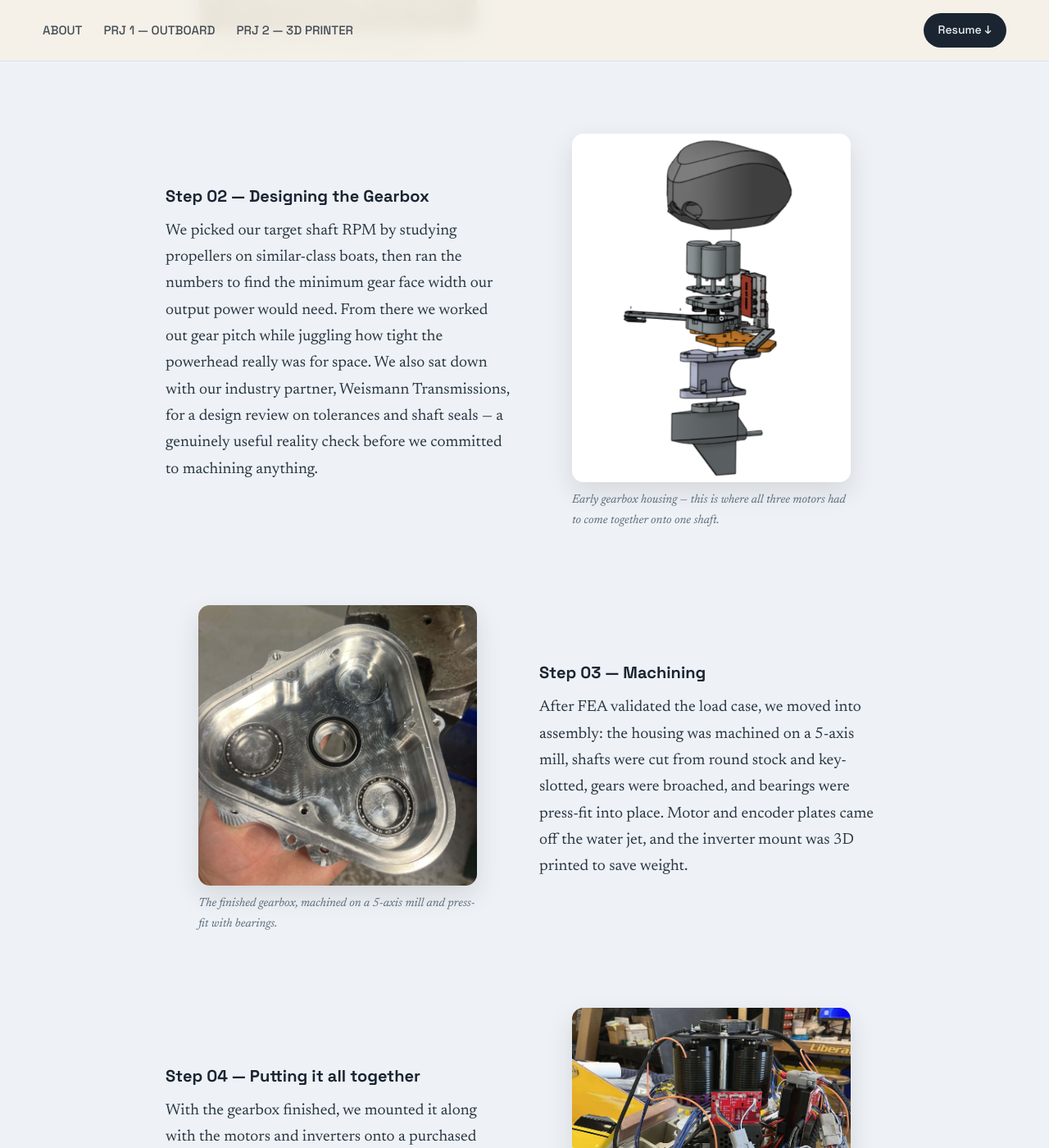
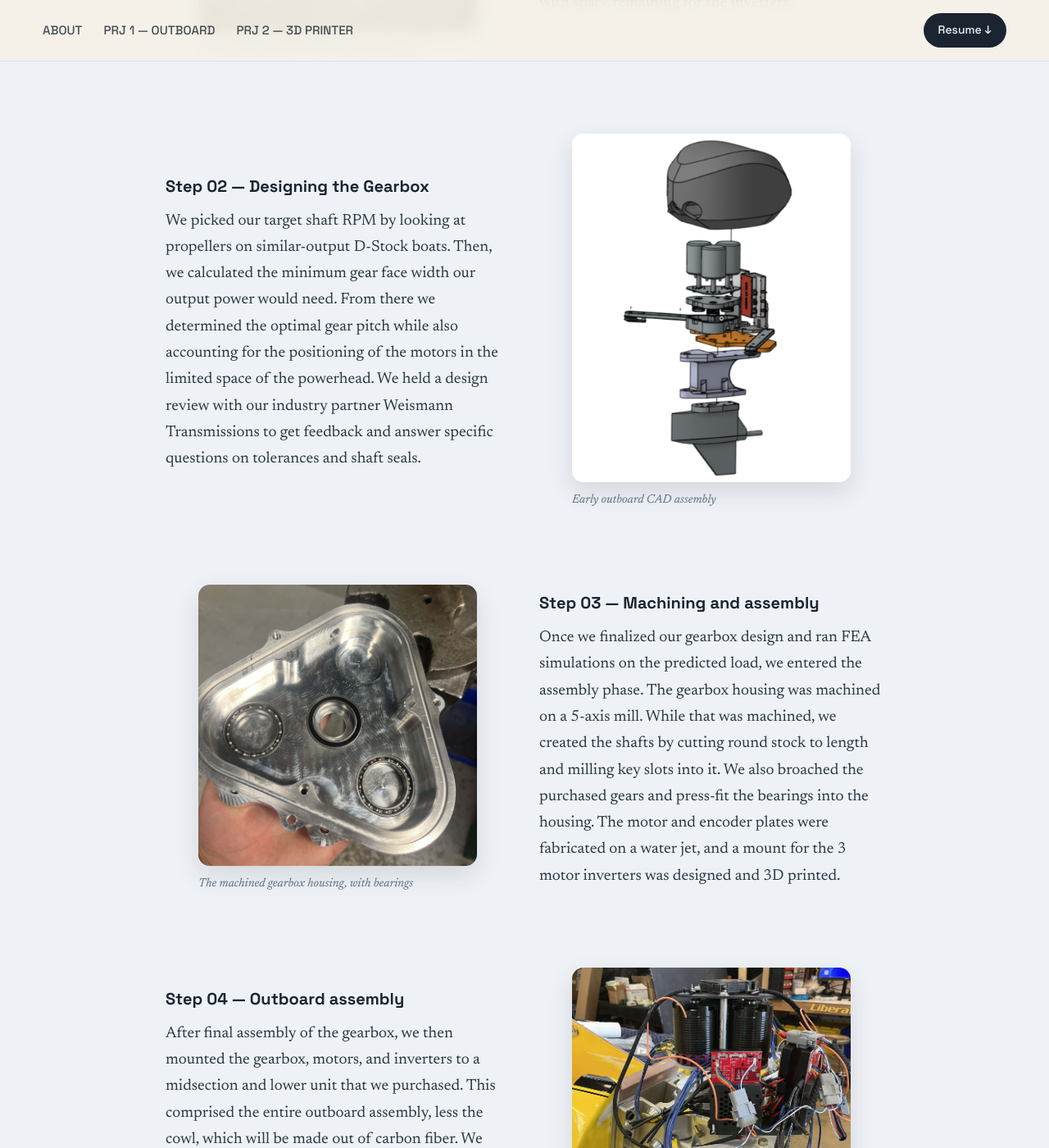
Before and after one commit to zacharysalloum/zacharysalloum.github.io, a Jekyll site: the page built from index.md, in a window 1280 px wide and 1400 px high, scrolled down 3081 px. Shown: the whole window at 82% size. Built offline with Jekyll 4.4.1, drawn with Linux system fonts in a browser that asks for light colours; some of the changed text lies outside the part shown.

Commit message:
Update index.md

```diff
--- a/index.md
+++ b/index.md
@@ -105,40 +105,40 @@
   </figure>
   <div class="log-text">
     <h4>Step 01 — Motor selection</h4>
-    <p>Once it was clear no single motor could hit 40+ hp under 55V, we pivoted to three in tandem. It meant more complexity downstream — namely, a gearbox that didn't exist yet — but it was the only path to the power we needed.</p>
+    <p>Once it was clear three motors were needed, we started thinking about how to use a gearbox to link the motors together to one output shaft. The biggest issue initially was trying to come up with a compact motor-gearbox assembly that fits in the powerhead with space remaining for the inverters.</p>
   </div>
 </div>
 
 <div class="log-step reverse">
   <figure class="log-photo">
     <img src="/assets/images/outboardExploded.png" alt="Outboard exploded view">
-    <figcaption>Early gearbox housing — this is where all three motors had to come together onto one shaft.</figcaption>
+    <figcaption>Early outboard CAD assembly</figcaption>
   </figure>
   <div class="log-text">
     <h4>Step 02 — Designing the Gearbox</h4>
-    <p>We picked our target shaft RPM by studying propellers on similar-class boats, then ran the numbers to find the minimum gear face width our output power would need. From there we worked out gear pitch while juggling how tight the powerhead really was for space. We also sat down with our industry partner, Weismann Transmissions, for a design review on tolerances and shaft seals — a genuinely useful reality check before we committed to machining anything.</p>
+    <p>We picked our target shaft RPM by looking at propellers on similar-output D-Stock boats. Then, we calculated the minimum gear face width our output power would need. From there we determined the optimal gear pitch while also accounting for the positioning of the motors in the limited space of the powerhead. We held a design review with our industry partner Weismann Transmissions to get feedback and answer specific questions on tolerances and shaft seals.</p>
   </div>
 </div>
 
 <div class="log-step">
   <figure class="log-photo">
     <img src="/assets/images/gearbox bottom.jpeg" alt="Gearbox housing, bottom view">
-    <figcaption>The finished gearbox, machined on a 5-axis mill and press-fit with bearings.</figcaption>
+    <figcaption>The machined gearbox housing, with bearings</figcaption>
   </figure>
   <div class="log-text">
-    <h4>Step 03 — Machining</h4>
-    <p>After FEA validated the load case, we moved into assembly: the housing was machined on a 5-axis mill, shafts were cut from round stock and key-slotted, gears were broached, and bearings were press-fit into place. Motor and encoder plates came off the water jet, and the inverter mount was 3D printed to save weight.</p>
+    <h4>Step 03 — Machining and assembly</h4>
+    <p>Once we finalized our gearbox design and ran FEA simulations on the predicted load, we entered the assembly phase. The gearbox housing was machined on a 5-axis mill. While that was machined, we created the shafts by cutting round stock to length and milling key slots into it. We also broached the purchased gears and press-fit the bearings into the housing. The motor and encoder plates were fabricated on a water jet, and a mount for the 3 motor inverters was designed and 3D printed.</p>
   </div>
 </div>
 
 <div class="log-step reverse">
   <figure class="log-photo">
     <img src="/assets/images/outboard1.jpeg" alt="Full outboard assembly on lower unit">
-    <figcaption>The complete outboard — gearbox, motors, and inverters mounted to the lower unit and bolted to the hull.</figcaption>
+    <figcaption>The early-stage outboard bolted to the hull.</figcaption>
   </figure>
   <div class="log-text">
-    <h4>Step 04 — Putting it all together</h4>
-    <p>With the gearbox finished, we mounted it along with the motors and inverters onto a purchased midsection and lower unit, then bolted the whole assembly to our D-Stock hull. From there we worked with the High Voltage sub-team to validate total output using a load disk — the moment all the earlier math either held up or didn't. It held up.</p>
+    <h4>Step 04 — Outboard assembly</h4>
+    <p>After final assembly of the gearbox, we then mounted the gearbox, motors, and inverters to a midsection and lower unit that we purchased. This comprised the entire outboard assembly, less the cowl, which will be made out of carbon fiber. We bolted the assembly to the D-Stock hull, and worked with the High Voltage sub-team to test the powertrain, validating the total output using a load disk. </p>
   </div>
 </div>
 
```
Also changed, not shown: other parts of index.md (+3 -2 lines).
